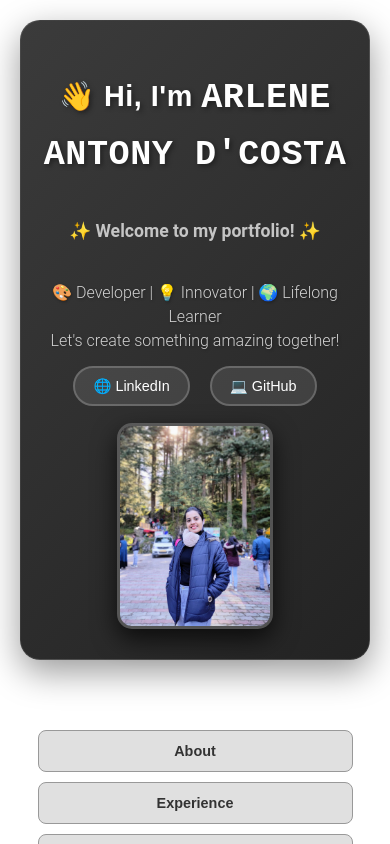
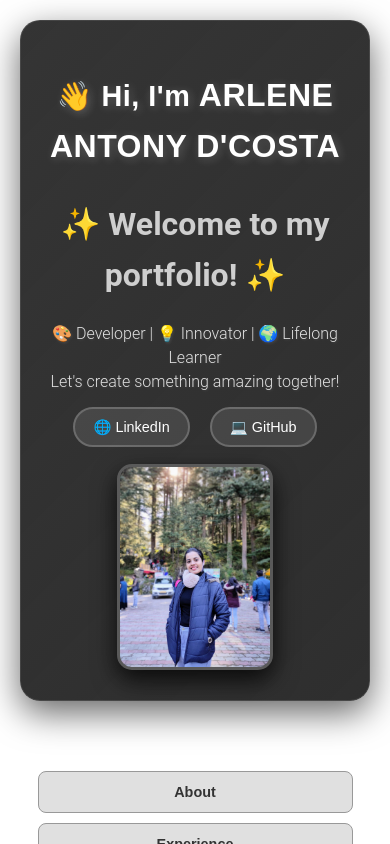
Before and after one commit to ArleneDcosta/portfolio, a React (Create React App) app: page / in a window 390 px wide. Shown: the top 844 px of the page. Built offline with nearby package versions, Linux system fonts and the light colour scheme.

Commit message:
Made header more sleek

```diff
--- a/src/components/Header/Header.css
+++ b/src/components/Header/Header.css
@@ -1,237 +1,145 @@
 .header {
-  display: flex; /* Align items horizontally */
-  align-items: center; /* Center image and text vertically */
-  justify-content: center; /* Center the text-container horizontally */
-  flex-wrap: wrap; /* Ensure responsiveness for smaller screens */
+  display: flex;
+  align-items: center;
+  justify-content: center;
+  flex-wrap: wrap;
   padding: 40px;
-  background: linear-gradient(135deg, #3b3b3b, #232323); /* Subtle modern gradient */
-  color: #eaeaea; /* Soft white text for contrast */
-  border-radius: 20px; /* Rounded corners for a modern feel */
-  box-shadow: 0px 12px 35px rgba(0, 0, 0, 0.4); /* Enhanced shadow for depth */
-  margin: 20px; /* Add margin around the header */
-  border: 1px solid rgba(255, 255, 255, 0.1); /* Subtle semi-transparent border */
-  gap: 25px; /* Adjusted space between the text and image */
+  background: linear-gradient(135deg, rgba(30, 30, 30, 0.9), rgba(10, 10, 10, 0.85)); /* Dark glossy gradient */
+  color: #f5f5f5; /* Soft white text for contrast */
+  border-radius: 20px;
+  box-shadow: 0px 12px 35px rgba(0, 0, 0, 0.6); /* Stronger shadow for depth */
+  margin: 20px;
+  border: 1px solid rgba(255, 255, 255, 0.1);
+  gap: 25px;
+  backdrop-filter: blur(10px); /* Glass effect */
 }
 
 .photo {
-  width: 240px; /* Slightly larger profile photo size */
-  height: 320px; /* Adjusted height for better proportion */
-  border: 3px solid rgba(255, 255, 255, 0.2); /* Subtle semi-transparent border */
-  box-shadow: 0px 10px 25px rgba(0, 0, 0, 0.7); /* Stronger shadowed border for the image */
-  border-radius: 15px; /* Rounded corners for the image */
+  width: 240px;
+  height: 320px;
+  border: 3px solid rgba(255, 255, 255, 0.2);
+  box-shadow: 0px 10px 25px rgba(0, 0, 0, 0.8);
+  border-radius: 15px;
   transition: transform 0.3s ease, border-color 0.3s ease, box-shadow 0.3s ease;
 }
 
 .photo:hover {
-  transform: scale(1.05); /* Gentle zoom-in on hover */
-  border-color: rgba(255, 255, 255, 0.5); /* Slightly brighter border on hover */
-  box-shadow: 0px 15px 30px rgba(0, 0, 0, 0.8); /* Enhanced shadow on hover */
+  transform: scale(1.05);
+  border-color: rgba(255, 255, 255, 0.5);
+  box-shadow: 0px 15px 30px rgba(0, 0, 0, 0.9);
 }
 
 .text-container {
-  text-align: center; /* Center-align the text inside the container */
-  flex: 1; /* Let the text take up remaining space */
+  text-align: center;
+  flex: 1;
   margin-left: 20px;
 }
 
 h1 {
-  display: flex; /* Align text and elements horizontally */
-  align-items: center; /* Ensure vertical alignment */
-  justify-content: center; /* Center the content horizontally */
-  gap: 15px; /* Add spacing between "Hi, I'm" and the name */
-  font-size: 2.8rem; /* Slightly larger font size for main heading */
+  display: flex;
+  align-items: center;
+  justify-content: center;
+  gap: 15px;
+  font-size: 2.8rem;
   margin-bottom: 15px;
   letter-spacing: 0.5px;
-  font-family: "Arial", sans-serif; /* Simplified font */
-  text-transform: none; /* Removed uppercase for a modern look */
-  color: #ffffff; /* Bright white text for the heading */
-  text-shadow: 2px 2px 5px rgba(0, 0, 0, 0.4); /* Subtle text shadow for emphasis */
+  font-family: "Arial", sans-serif;
+  text-transform: none;
+  color: #ffffff;
+  text-shadow: 2px 2px 10px rgba(255, 255, 255, 0.2); /* Softer, elegant glow */
 }
 
 h2 {
-  font-size: 1.7rem; /* Slightly larger font size for subheading */
-  margin-bottom: 10px; /* Reduced spacing below subheading */
-  font-style: normal; /* Removed italic for cleaner look */
-  font-family: "Roboto", sans-serif; /* Modern, clean font */
-  color: #c5c5c5; /* Light grey for subheading */
+  font-size: 1.7rem;
+  margin-bottom: 10px;
+  font-style: normal;
+  font-family: "Roboto", sans-serif;
+  color: #cfcfcf; /* Light grey for contrast */
 }
 
 .description {
-  font-size: 1.1rem; /* Slightly larger font size for description */
-  margin-bottom: 20px; /* Reduced spacing below the description */
+  font-size: 1.1rem;
+  margin-bottom: 20px;
   font-weight: 300;
   font-family: "Roboto", sans-serif;
-  color: #d1d1d1; /* Softer grey tone for description */
-  text-shadow: 1px 1px 3px rgba(0, 0, 0, 0.3); /* Subtle shadow for better contrast */
+  color: #e0e0e0;
+  text-shadow: 1px 1px 3px rgba(255, 255, 255, 0.1);
 }
 
 .social-links {
-  margin-top: 15px; /* Space above the social links */
+  margin-top: 15px;
 }
 
 .social-links a {
   margin: 0 10px;
-  color: #ffffff; /* White text for buttons */
+  color: #ffffff;
   text-decoration: none;
-  font-size: 1rem; /* Slightly larger font size for links */
-  border: 2px solid rgba(255, 255, 255, 0.2); /* Subtle semi-transparent button border */
-  padding: 12px 25px; /* Adjusted padding for more clickable area */
-  border-radius: 25px; /* More rounded corners for buttons */
-  background: rgba(255, 255, 255, 0.1); /* Transparent background with subtle tint */
+  font-size: 1rem;
+  border: 2px solid rgba(255, 255, 255, 0.2);
+  padding: 12px 25px;
+  border-radius: 25px;
+  background: rgba(255, 255, 255, 0.1);
   transition: all 0.3s ease;
 }
 
 .social-links a:hover {
-  background: rgba(255, 255, 255, 0.8); /* Brighter hover effect */
-  color: #232323; /* Dark text on hover for contrast */
-  border-color: rgba(255, 255, 255, 0.5); /* Slightly brighter border on hover */
-  transform: translateY(-2px); /* Slight hover lift */
-  box-shadow: 0px 8px 20px rgba(0, 0, 0, 0.2); /* Softer hover shadow */
+  background: rgba(255, 255, 255, 0.8);
+  color: #232323;
+  border-color: rgba(255, 255, 255, 0.5);
+  transform: translateY(-2px);
+  box-shadow: 0px 8px 20px rgba(0, 0, 0, 0.2);
 }
 
-/* Typing Animation for H2 */
-.typing-animation {
-  display: inline-block;
-  overflow: hidden;
-  border-right: 3px solid #ffffff;
-  white-space: nowrap;
-  width: 0;
-  animation: typing 9s steps(30, end) infinite, blink 0.5s step-end infinite;
-  animation-delay: 0.5s;
-}
-
-/* Static Robotic Name Styling */
-.robotic-name {
-  font-family: "Courier New", Courier, monospace;
-  font-size: 3.5rem; /* Increased font size for better visibility */
-  position: relative;
-  display: inline-block;
-  color: #ffffff;
-  text-transform: uppercase;
-  overflow: hidden;
-  vertical-align: middle; /* Ensure alignment with other text */
-}
-
-.glitch-line {
-  position: absolute;
-  top: 50%; /* Horizontally align the glitch line */
-  left: 0;
-  width: 100%;
-  height: 5px; /* Thin horizontal line */
-  background-color: black; /* The line's color */
-  transform: translateY(-50%);
-  animation: glitch-line 3s infinite;
-  opacity: 0;
-}
-
-/* Glitch Line Animation */
-@keyframes glitch-line {
-  0% {
-    opacity: 0;
-  }
-  45% {
-    opacity: 0;
-  }
-  50% {
-    opacity: 1;
-  }
-  55% {
-    opacity: 0;
-  }
-  100% {
-    opacity: 0;
-  }
-}
-
-@keyframes typing-once {
-  0% {
-    width: 0;
-  }
-  100% {
-    width: 100%;
-  }
-}
-
-@keyframes blink-once {
-  0%,
-  100% {
-    border-color: transparent;
-  }
-  50% {
-    border-color: #ffffff;
-  }
-}
-
-.typing-animation-once {
-  display: inline-block;
-  overflow: hidden;
-  border-right: 3px solid #ffffff; /* Cursor */
-  white-space: nowrap;
-  width: 0; /* Hidden initially */
-  animation: typing-once 4s steps(40, end) forwards, blink-once 0.75s step-end infinite; /* Typing animation */
-}
-
+/* Adjustments for mobile screens */
 @media (max-width: 435px) {
   .header {
-    flex-direction: column; /* Stack elements vertically */
-    align-items: center; /* Center-align all elements */
-    padding: 20px; /* Reduce padding */
-    text-align: center; /* Center the text */
+    flex-direction: column;
+    align-items: center;
+    padding: 20px;
+    text-align: center;
   }
 
   h1 {
-    font-size: 1.8rem; /* Adjust font size for better fit */
-    gap: 5px; /* Reduce spacing between elements */
-    display: block; /* Ensure "Hi, I'm" and the name are on separate lines */
-    margin-bottom: 10px; /* Add spacing below */
+    font-size: 1.8rem;
+    gap: 5px;
+    display: block;
+    margin-bottom: 10px;
   }
 
   .robotic-name {
-    font-size: 2rem; /* Slightly smaller font for the name */
-    display: inline; /* Display name inline to avoid breaking layout */
+    font-size: 2rem;
+    display: inline;
   }
 
   h2 {
-    font-size: 1.4rem; /* Adjust subheading font size */
-    margin-bottom: 10px; /* Add spacing below */
+    font-size: 1.4rem;
+    margin-bottom: 10px;
   }
 
   .text-container {
-    margin-left: 0; /* Remove left margin */
-    margin-top: 10px; /* Add spacing above the text */
+    margin-left: 0;
+    margin-top: 10px;
   }
 
   .photo {
-    width: 150px; /* Adjust image size */
-    height: auto; /* Maintain aspect ratio */
-    margin-bottom: 10px; /* Space below the image */
+    width: 150px;
+    height: auto;
+    margin-bottom: 10px;
   }
 
   .description {
-    font-size: 1rem; /* Adjust font size for better readability */
-    margin-bottom: 20px; /* Space below description */
-    line-height: 1.5; /* Add better line spacing */
+    font-size: 1rem;
+    margin-bottom: 20px;
+    line-height: 1.5;
   }
 
   .social-links {
-    margin-top: 15px; /* Add spacing above the social links */
+    margin-top: 15px;
   }
 
   .social-links a {
-    font-size: 0.9rem; /* Smaller font size for links */
-    padding: 10px 18px; /* Adjust padding */
-    border-radius: 20px; /* Keep buttons rounded */
-  }
-
-  .robotic-name {
-    font-size: 2.2rem; /* Reduce font size for robotic name */
-  }
-
-  .glitch-line {
-    height: 2px; /* Thinner glitch line */
-  }
-
-  .typing-animation-once {
-    font-size: 1.1rem; /* Adjust font size for typing animation */
+    font-size: 0.9rem;
+    padding: 10px 18px;
+    border-radius: 20px;
   }
 }
```
